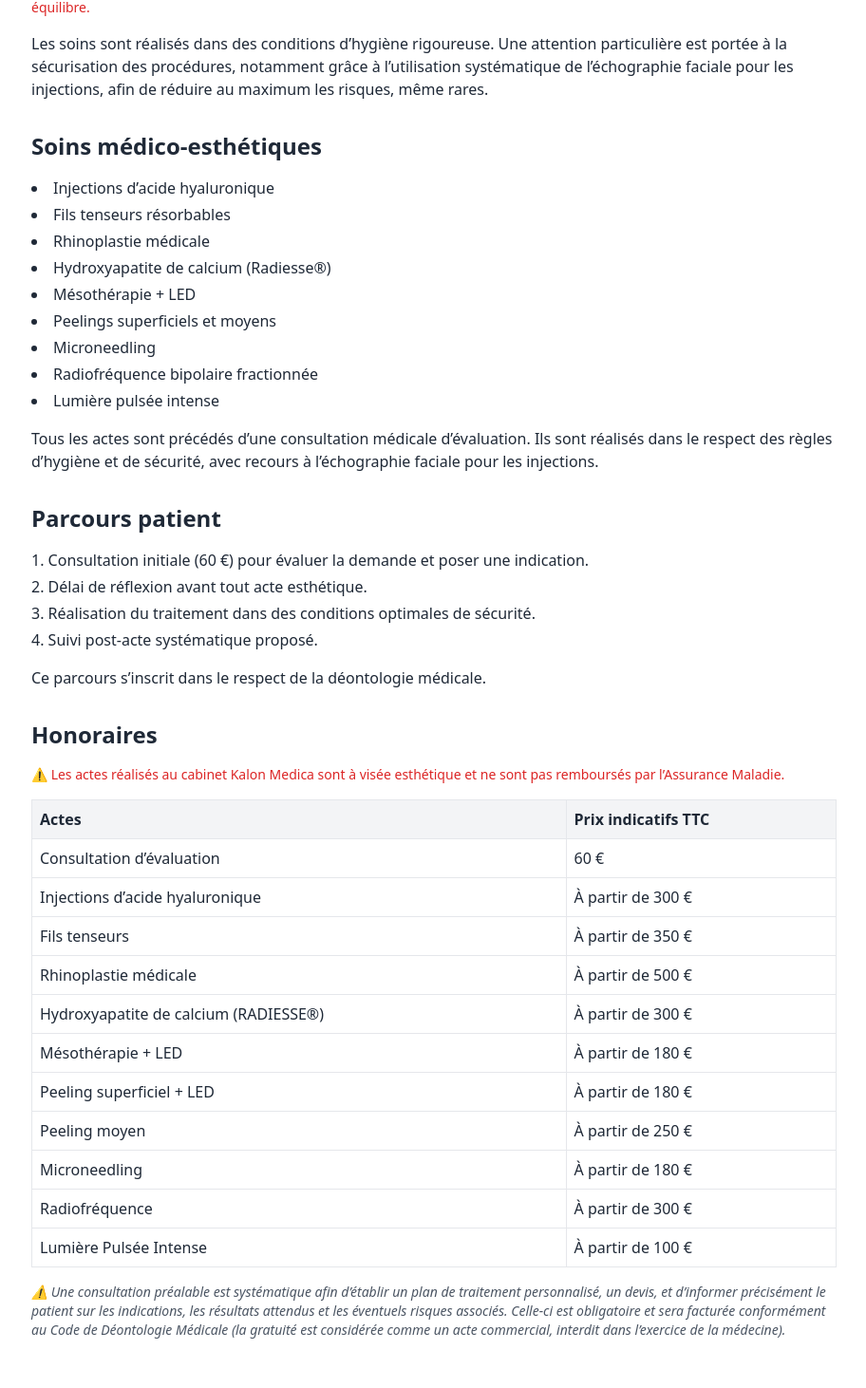
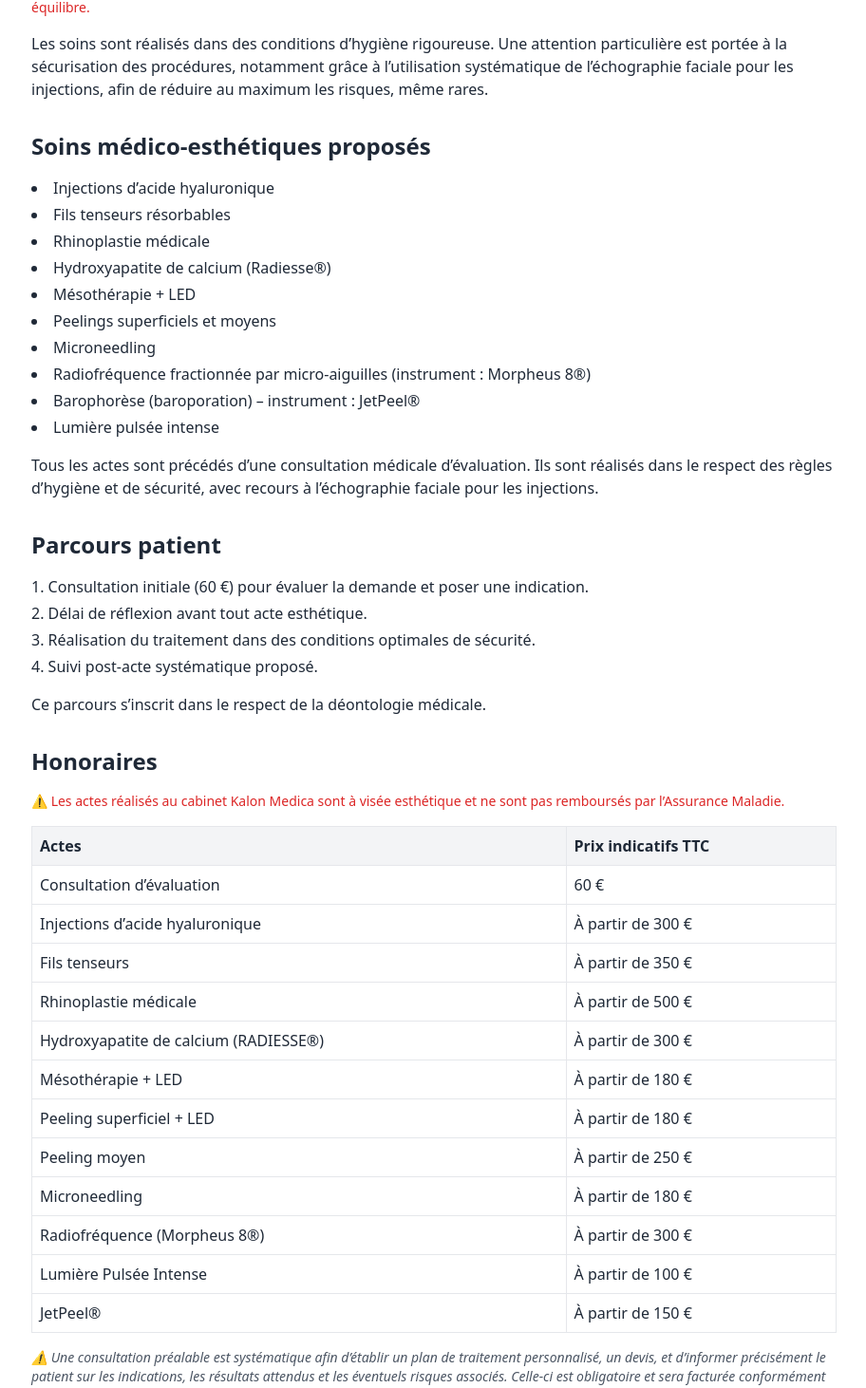
Before and after one commit to kalonmedica/kalon-medica-site-, a React (Vite) app: page / in a window 1280 px wide. Shown: the part 698-2160 px from the top of the page at 95% size, without its empty margins (183-1095 px from the left). Before the commit the page ends 2133 px from the top, so only its background shows below. Built offline with nearby package versions, Linux system fonts and the light colour scheme.

Commit message:
Add files via upload

```diff
--- a/src/Home.jsx
+++ b/src/Home.jsx
@@ -44,7 +44,7 @@ const Home = () => {
       </section>
 
       <section className="space-y-4">
-        <h2 className="text-2xl font-semibold">Soins médico-esthétiques</h2>
+        <h2 className="text-2xl font-semibold">Soins médico-esthétiques proposés</h2>
         <ul className="list-disc list-inside space-y-1">
           <li>Injections d’acide hyaluronique</li>
           <li>Fils tenseurs résorbables</li>
@@ -53,7 +53,8 @@ const Home = () => {
           <li>Mésothérapie + LED</li>
           <li>Peelings superficiels et moyens</li>
           <li>Microneedling</li>
-          <li>Radiofréquence bipolaire fractionnée</li>
+          <li>Radiofréquence fractionnée par micro-aiguilles (instrument : Morpheus 8®)</li>
+          <li>Barophorèse (baroporation) – instrument : JetPeel®</li>
           <li>Lumière pulsée intense</li>
         </ul>
         <p>
@@ -96,8 +97,9 @@ const Home = () => {
             <tr><td className="border p-2">Peeling superficiel + LED</td><td className="border p-2">À partir de 180 €</td></tr>
             <tr><td className="border p-2">Peeling moyen</td><td className="border p-2">À partir de 250 €</td></tr>
             <tr><td className="border p-2">Microneedling</td><td className="border p-2">À partir de 180 €</td></tr>
-            <tr><td className="border p-2">Radiofréquence</td><td className="border p-2">À partir de 300 €</td></tr>
+            <tr><td className="border p-2">Radiofréquence (Morpheus 8®)</td><td className="border p-2">À partir de 300 €</td></tr>
             <tr><td className="border p-2">Lumière Pulsée Intense</td><td className="border p-2">À partir de 100 €</td></tr>
+            <tr><td className="border p-2">JetPeel®</td><td className="border p-2">À partir de 150 €</td></tr>
           </tbody>
         </table>
         <p className="text-sm text-gray-600 italic">
```
